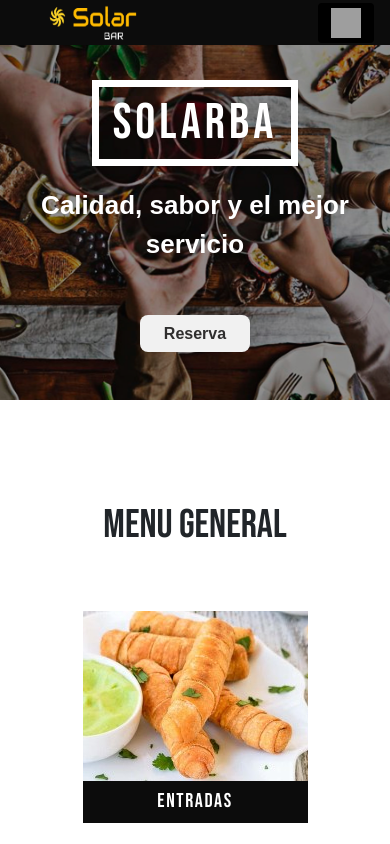
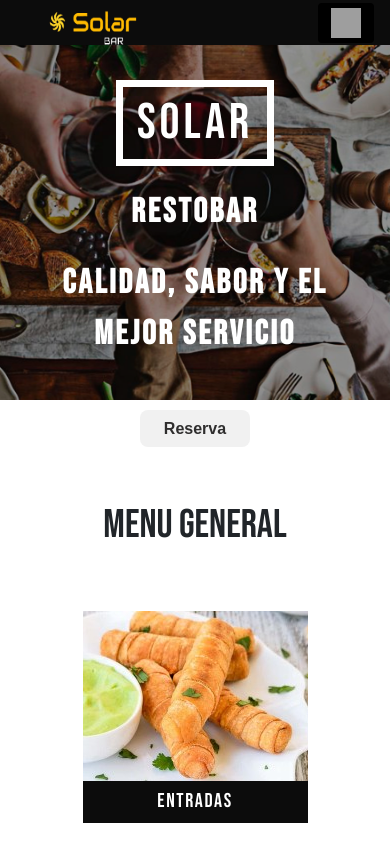
Before and after one commit to AnnaB-Ace/Proyecto4-Anna, a website: page index.html in a window 390 px wide. Shown: the top 844 px of the page. Drawn offline with nearby package versions, Linux system fonts and the light colour scheme; grey boxes are pictures that could not be loaded; a web font is replaced by a local one.

Commit message:
modificaciones

```diff
--- a/index.html
+++ b/index.html
@@ -84,7 +84,8 @@
       <div class="row">
         <div class="col-lg-12 col-xs-12 slider divslider">
               <div class="container">
-                <h1><span>SolarBA</span></h1>
+                <h1><span>Solar</span></h1>
+              <span class="container__des">Restobar</span>
                 <span class="container__des">Calidad, sabor y el mejor servicio</span>
                 <a class="container__btn" href="#">Reserva</a>
               </div>
@@ -138,7 +139,7 @@
       <div class="row">
         <div class="col-lg-6 col-xs-12 espacio eventos">
           <div class="anuncio">
-            <p>Pedi lo que quieras, te lo llevamos a casa</p>
+            <p>Pide lo que quieras, te lo llevamos a casa</p>
             <a
               href="#"
               class="Reserva__parrafo anuncio1__contacto"
--- a/scss/style.scss
+++ b/scss/style.scss
@@ -34,10 +34,10 @@
     margin-left: 25px;
 
     @media (max-width: 990px) {
+      height: 50px;
       width: 100px;
-      height: 50px;
       position: relative;
-      top: -15px;
+      top: -10px;
     }
   }
   .navbar-toggler-icon {
@@ -191,9 +191,10 @@
     .container__des {
       margin: 20px;
       display: block;
-      font-size: 26px;
+      font-size: 34px;
       color: #fff;
-      font-family: "Yusei Magic", sans-serif;
+      letter-spacing: 0.08em;
+      font-family: "Bebas Neue";
       @media (max-width: 375px) {
         font-size: 24px;
       }
@@ -253,6 +254,7 @@
     p {
       font-size: 38px;
       font-family: "Yusei Magic", sans-serif;
+      text-align: center;
       @media (max-width: 415px) {
         font-size: 20px;
       }
@@ -301,6 +303,7 @@
   @media (max-width: 480px) {
     font-size: 36px;
     height: 220px;
+    letter-spacing: 0.08em;
     display: flex;
     align-items: center;
   }
@@ -553,7 +556,7 @@
     justify-content: center;
     font-size: 52px !important;
     height: 200px;
-    line-height: 0.08em;
+
     @media (max-width: 320px) {
       margin: auto;
       font-size: 20px !important;
```
Also changed, not shown: css/style.css, img/LOGO4.png (added).
